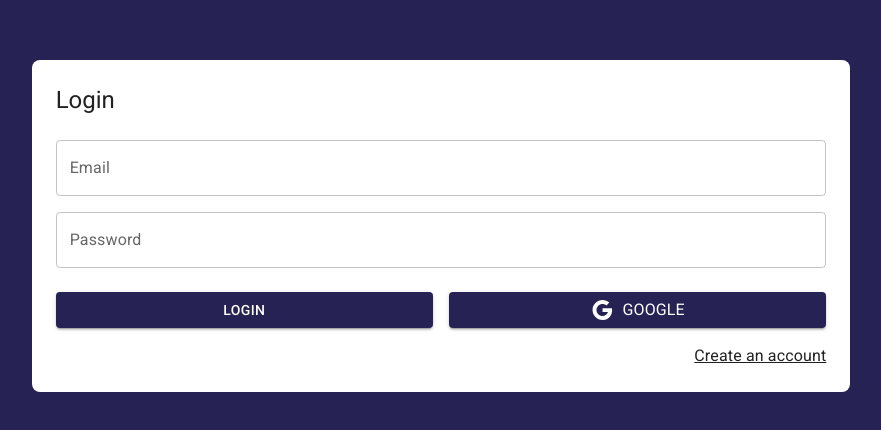
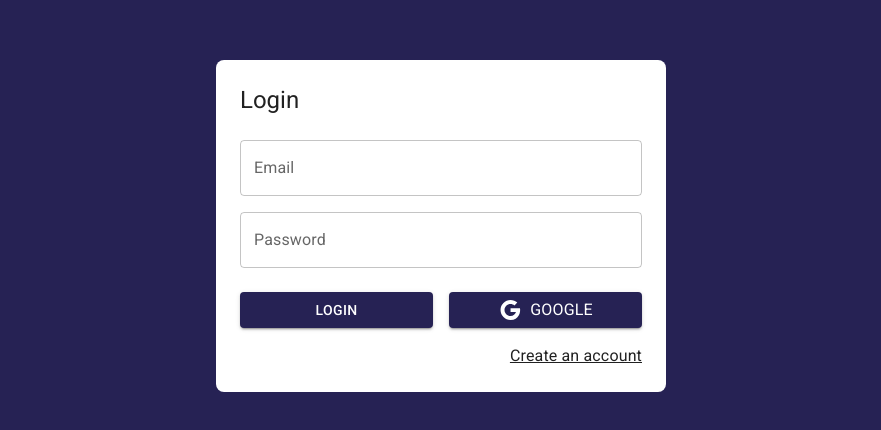
Before and after one commit to mcmmiguel/journalApp-ReactFH, a React (Vite) app: page /auth/login in a window 1280 px wide. Shown: the part 174-604 px from the top of the page, without its empty margins (199-1080 px from the left). Built offline with nearby package versions, Linux system fonts and the light colour scheme.

Commit message:
Feat. AuthLayout created and implemented

```diff
--- /dev/null
+++ b/src/auth/layout/AuthLayout.jsx
@@ -0,0 +1,32 @@
+import { Grid, Typography } from "@mui/material"
+import PropTypes from 'prop-types';
+
+export const AuthLayout = ({ children, title = '' }) => {
+    return (
+        <Grid
+            container
+            spacing={0}
+            direction="column" //Use flexbox implicitly
+            alignItems="center"
+            justifyContent="center"
+            sx={{ minHeight: '100vh', backgroundColor: 'primary.main', padding: 4 }}
+        >
+            <Grid item
+                className="box-shadow"
+                xs={3}
+                sx={{ width: { md: 450, }, backgroundColor: 'white', padding: 3, borderRadius: 2 }}>
+
+                <Typography variant="h5" sx={{ marginBottom: 1 }}>{title}</Typography>
+
+                {children}
+
+            </Grid>
+
+        </Grid>
+    )
+}
+
+AuthLayout.propTypes = {
+    children: PropTypes.node.isRequired,
+    title: PropTypes.string,
+}
--- a/src/auth/pages/LoginPage.jsx
+++ b/src/auth/pages/LoginPage.jsx
@@ -1,25 +1,13 @@
 import { Link as RouterLink } from 'react-router-dom';
 import { Google } from "@mui/icons-material"
 import { Button, Grid, Link, TextField, Typography } from "@mui/material"
+import { AuthLayout } from '../layout/AuthLayout';
 
 
 export const LoginPage = () => {
     return (
-        <Grid
-            container
-            spacing={0}
-            direction="column" //Use flexbox implicitly
-            alignItems="center"
-            justifyContent="center"
-            sx={{ minHeight: '100vh', backgroundColor: 'primary.main', padding: 4 }}
-        >
-            <Grid item
-                className="box-shadow"
-                xs={3}
-                sx={{ backgroundColor: 'white', padding: 3, borderRadius: 2 }}>
 
-                <Typography variant="h5" sx={{ marginBottom: 1 }}>Login</Typography>
-
+        <AuthLayout title='Login'>
             <form>
                 <Grid container>
                     <Grid item xs={12} sx={{ mt: 2 }}>
@@ -63,8 +51,6 @@ export const LoginPage = () => {
 
                 </Grid>
             </form>
-
-            </Grid>
-        </Grid>
+        </AuthLayout>
     )
 }
```
Lines whose indentation alone changed are shown as unchanged.
